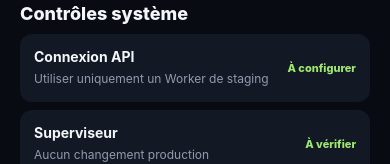
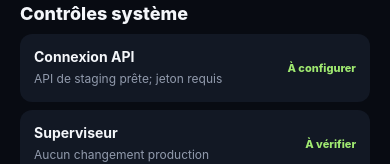
Before and after one commit to trevisranguin-glitch/kraken-backtest-lab, a React Native app in the folder kraken-control/: screen / in a window 390 px wide. Shown: the part 608-772 px from the top of the page. Built offline with nearby package versions, Linux system fonts and the light colour scheme; no server answers.

Commit message:
Connect iPhone app to deployed staging API

```diff
--- a/kraken-control/App.tsx
+++ b/kraken-control/App.tsx
@@ -1,9 +1,9 @@
 import React, {useState} from "react";
 import {SafeAreaView,ScrollView,View,Text,TextInput,Pressable,StyleSheet} from "react-native";
 import {StatusBar} from "expo-status-bar";
-const API=(process.env.EXPO_PUBLIC_API_BASE_URL||"").replace(/\/$/,"");
+const API=(process.env.EXPO_PUBLIC_API_BASE_URL||"https://kraken-control-staging.trevisranguin.workers.dev").replace(/\/$/,"");
 export default function App(){
- const [status,setStatus]=useState<any>(null),[question,setQuestion]=useState(""),[answer,setAnswer]=useState("Mode déconnecté. Configure l’URL de l’API de staging et saisis ton jeton de contrôle."),[token,setToken]=useState(""),[busy,setBusy]=useState(false);
+ const [status,setStatus]=useState<any>(null),[question,setQuestion]=useState(""),[answer,setAnswer]=useState("API de staging configurée. Saisis ton jeton de contrôle pour te connecter."),[token,setToken]=useState(""),[busy,setBusy]=useState(false);
  async function request(path:string,body?:any){if(!API)throw Error("API de staging non configurée.");if(!token.trim())throw Error("Saisis le jeton de contrôle fourni pour l’API de staging.");const r=await fetch(API+path,{method:body?"POST":"GET",headers:{"Content-Type":"application/json",Authorization:"Bearer "+token.trim()},...(body?{body:JSON.stringify(body)}:{})});const d=await r.json();if(!r.ok)throw Error(d.error==="UNAUTHORIZED"?"Jeton invalide.":d.error||"Erreur "+r.status);return d}
  async function diagnose(){setBusy(true);try{setStatus(await request("/api/status"));setAnswer("Diagnostic actualisé depuis l’API.");}catch(e:any){setAnswer(e.message)}finally{setBusy(false)}}
  async function ask(){if(!question.trim())return;const q=question;setQuestion("");setBusy(true);try{const d=await request("/api/chat",{message:q});setAnswer(d.answer||"Aucune réponse");}catch(e:any){setAnswer(e.message)}finally{setBusy(false)}}
@@ -12,7 +12,7 @@ export default function App(){
  <Text style={s.kicker}>TRADING SYSTEMS / CONTROL</Text><Text style={s.title}>Kraken Control</Text><Text style={s.muted}>Surveillance · diagnostic IA · garde-fous</Text>
  <View style={s.hero}><Text style={s.kicker}>MODE DE SÉCURITÉ</Text><Text style={s.heroTitle}>{status?.mode||"PAPER MODE"}</Text><Text style={s.muted}>Ordres réels et retraits interdits dans cette app.</Text><TextInput value={token} onChangeText={setToken} placeholder="Jeton API de staging (session)" placeholderTextColor="#7D8799" secureTextEntry style={s.input}/><Pressable style={s.btn} onPress={diagnose}><Text style={s.btnText}>{busy?"Analyse…":"Lancer le diagnostic"}</Text></Pressable></View>
  <View style={s.grid}>{metric("Capital simulé",status?.checkpoint?.equity!=null?"€"+Number(status.checkpoint.equity).toFixed(2):"—","simulation uniquement")}{metric("Rendement",status?.checkpoint?.returnPct!=null?Number(status.checkpoint.returnPct).toFixed(2)+"%":"—","depuis le départ")}{metric("Observations",status?.checkpoint?.observations,"marché")}{metric("Frais simulés",status?.checkpoint?.fees!=null?"€"+Number(status.checkpoint.fees).toFixed(2):"—","non réels")}</View>
- <Text style={s.section}>Contrôles système</Text>{(status?.checks||[{name:"Connexion API",status:"À configurer",detail:"Utiliser uniquement un Worker de staging"},{name:"Superviseur",status:"À vérifier",detail:"Aucun changement production"},{name:"Réparations",status:"Prévisualisation",detail:"Aucune modification automatique activée"}]).map((c:any,i:number)=><View style={s.check} key={i}><View style={{flex:1}}><Text style={s.checkTitle}>{c.name}</Text><Text style={s.muted}>{c.detail||""}</Text></View><Text style={s.status}>{c.status}</Text></View>)}
+ <Text style={s.section}>Contrôles système</Text>{(status?.checks||[{name:"Connexion API",status:"À configurer",detail:"API de staging prête; jeton requis"},{name:"Superviseur",status:"À vérifier",detail:"Aucun changement production"},{name:"Réparations",status:"Prévisualisation",detail:"Aucune modification automatique activée"}]).map((c:any,i:number)=><View style={s.check} key={i}><View style={{flex:1}}><Text style={s.checkTitle}>{c.name}</Text><Text style={s.muted}>{c.detail||""}</Text></View><Text style={s.status}>{c.status}</Text></View>)}
  <Text style={s.section}>Assistant de diagnostic</Text><View style={s.chat}><Text style={s.answer}>{answer}</Text><TextInput value={question} onChangeText={setQuestion} placeholder="Décris le problème…" placeholderTextColor="#7D8799" style={s.input} onSubmitEditing={ask}/><Pressable style={s.btn} onPress={ask}><Text style={s.btnText}>Envoyer</Text></Pressable></View>
  <Text style={s.footer}>Le jeton est saisi en session et n’est pas intégré au binaire. Pas de clés Kraken dans l’app. Réparations automatiques désactivées.</Text>
  </ScrollView></SafeAreaView>
```
Also changed, not shown: 1 other file (tests, documents, lock files or other folders).
